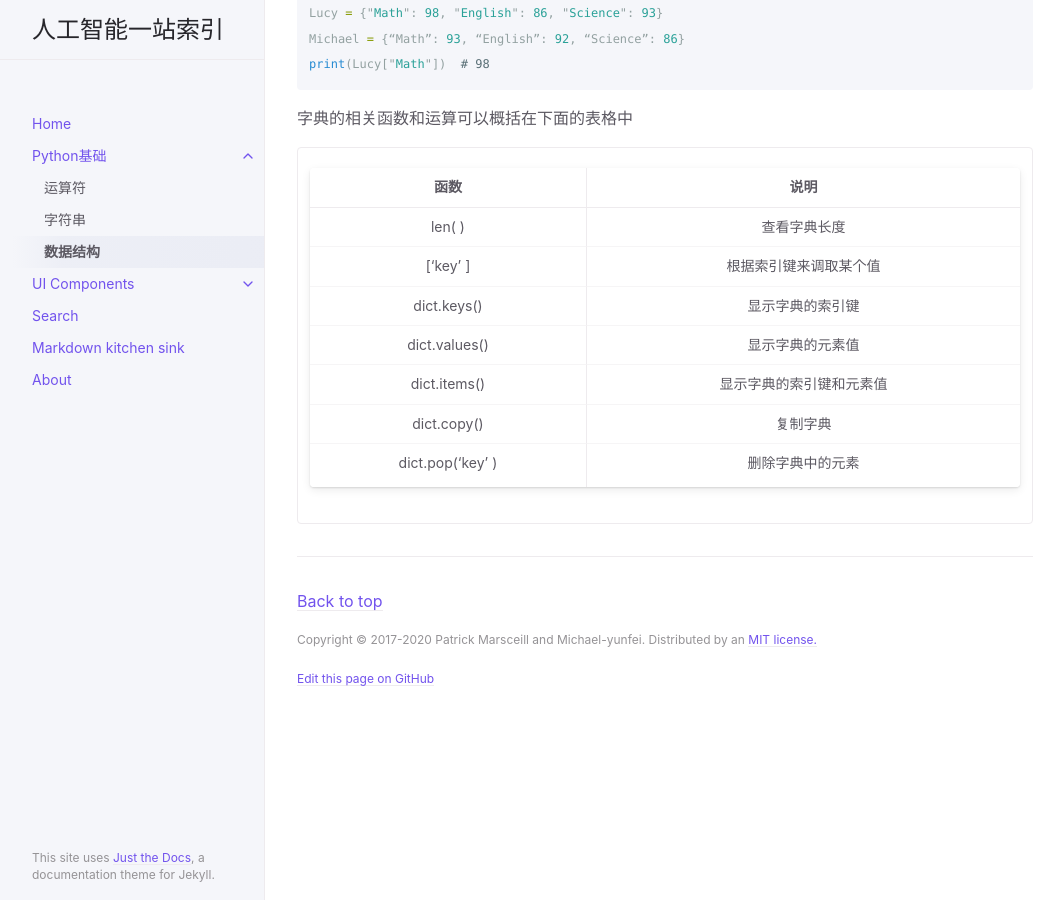
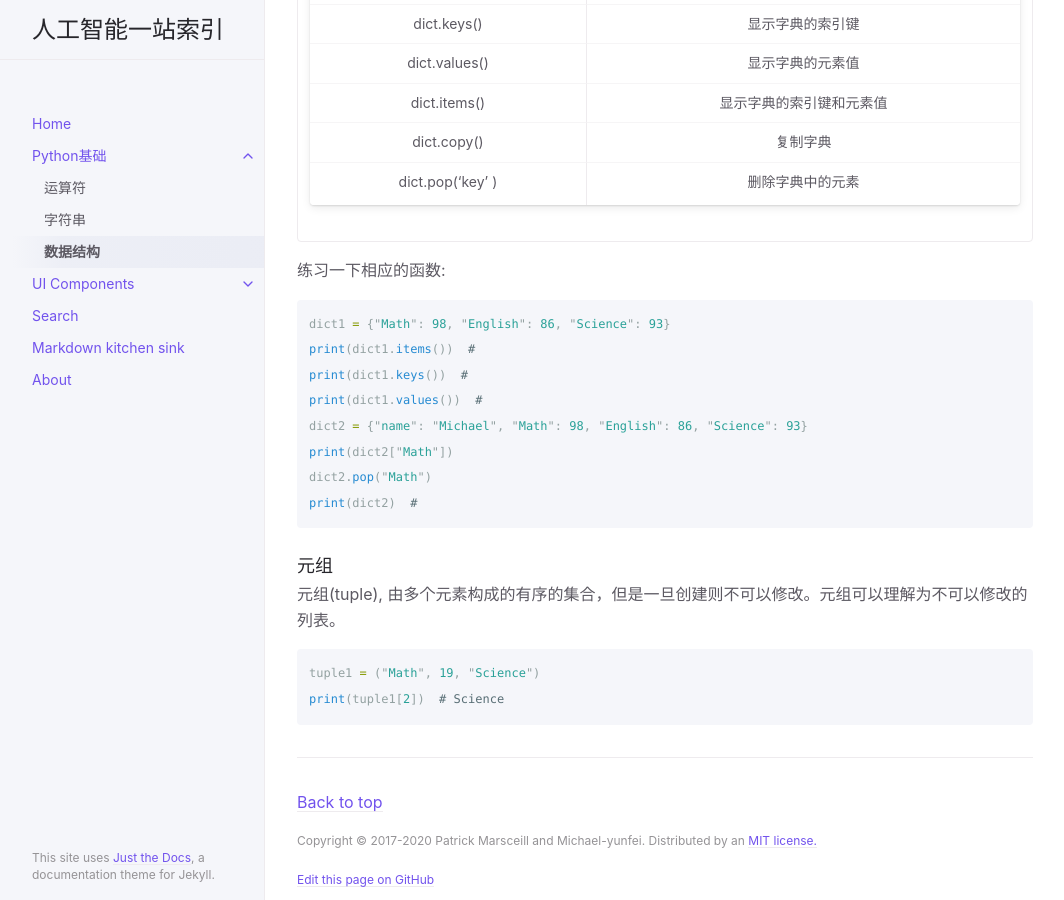
Before and after one commit to Michael-yunfei/avwebv2, a Jekyll site: the page built from docs/IntroPython/datastructure.md, in a window 1280 px wide and 900 px high, scrolled down 2404 px. Shown: the whole window, without its empty margins (107-1171 px from the left). Built offline with Jekyll 4.4.1, drawn with Linux system fonts in a browser that asks for light colours.

Commit message:
add tuple

````diff
--- a/docs/IntroPython/datastructure.md
+++ b/docs/IntroPython/datastructure.md
@@ -31,7 +31,7 @@ print(len(L1))  # 4
 ```
 一旦被创建，其元素将会被标注为，而且透过这些标注也可以调用相应元素。
 
-![](https://github.com/Michael-yunfei/avwebv2/blob/gh-pages/images/listIndex.png)
+<!-- ![](https://github.com/Michael-yunfei/avwebv2/blob/gh-pages/images/listIndex.png) -->
 
 列表的相关函数和运算可以概括在下面的表格中
 
@@ -112,3 +112,24 @@ print(Lucy["Math"])  # 98
 | dict.pop(‘key’ ) |     删除字典中的元素     |
 
 </div>
+
+练习一下相应的函数:
+```python
+dict1 = {"Math": 98, "English": 86, "Science": 93}
+print(dict1.items())  #
+print(dict1.keys())  #
+print(dict1.values())  #
+dict2 = {"name": "Michael", "Math": 98, "English": 86, "Science": 93}
+print(dict2["Math"])
+dict2.pop("Math")
+print(dict2)  #
+```
+
+### 元组
+
+元组(tuple), 由多个元素构成的有序的集合，但是一旦创建则不可以修改。元组可以理解为不可以修改的列表。
+
+```python
+tuple1 = ("Math", 19, "Science")
+print(tuple1[2])  # Science
+```
````
